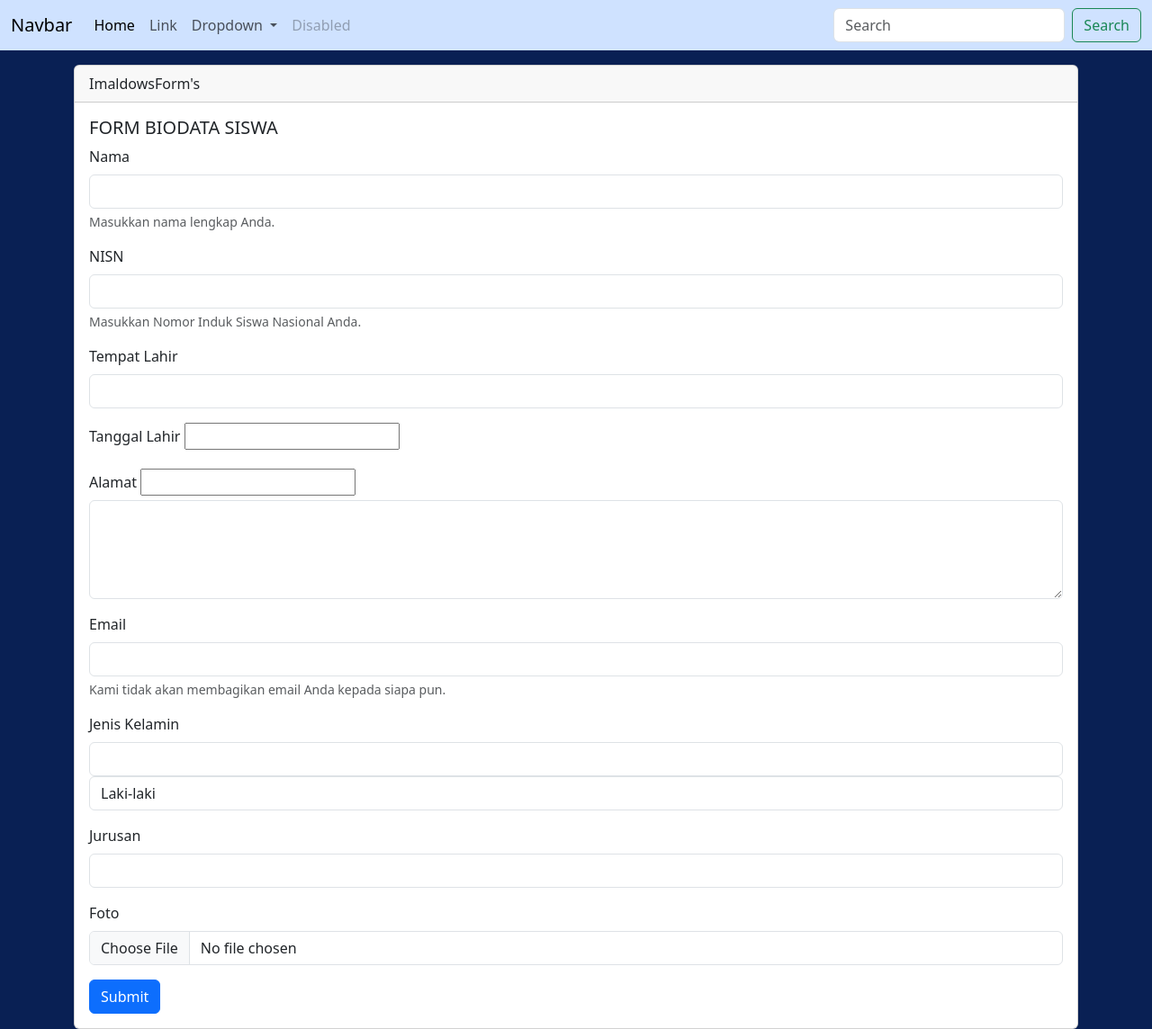
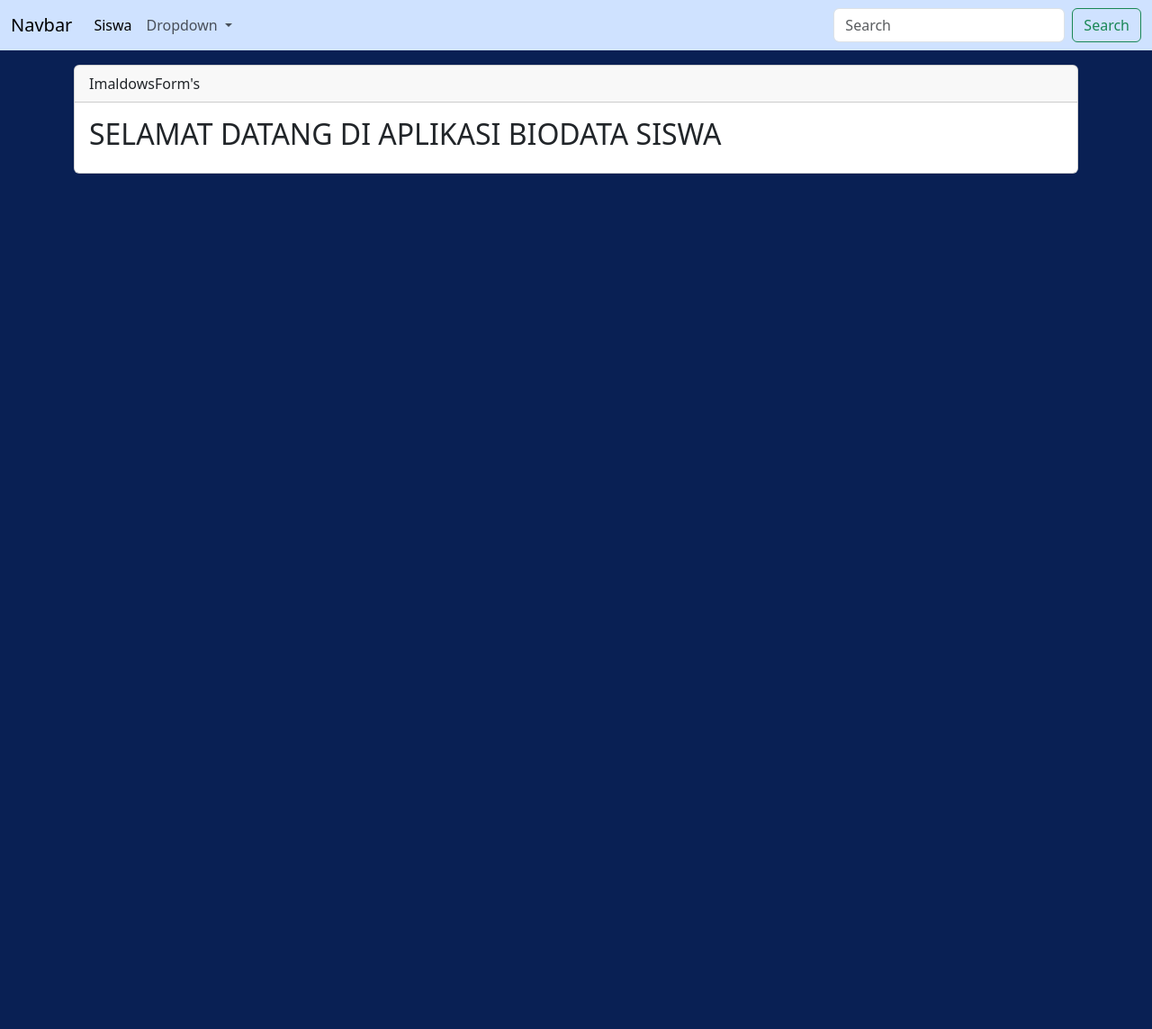
Before and after one commit to IMALDOWSKI/IS63, a PHP site: page /IS63/BIODATA/index.php in a window 1280 px wide. Shown: the whole page at 90% size. After the commit the page ends 193 px from the top, so only its background shows below. Run offline with PHP 8.4, Linux system fonts and the light colour scheme.

Commit message:
FILE BARU

```diff
--- a/BIODATA/index.php
+++ b/BIODATA/index.php
@@ -23,56 +23,9 @@
                         ImaldowsForm's
                     </div>
                     <div class="card-body">
-                        <h5 class="card-title">FORM BIODATA SISWA</h5>
-                        <form action="proses_tambah.php" method="POST" enctype="multipart/form-data">
-                            <div class="mb-3">
-                                <label for="inputNama" class="form-label">Nama</label>
-                                <input name="nama" type="text" class="form-control" id="inputNama" aria-describedby="namaHelp">
-                                <div id="namaHelp" class="form-text">Masukkan nama lengkap Anda.</div>
-                            </div>
-                            <div class="mb-3">
-                                <label for="inputNISN" class="form-label">NISN</label>
-                                <input name="nisn" class="form-control" id="inputNISN" aria-describedby="nisnHelp">
-                                <div id="nisnHelp" class="form-text">Masukkan Nomor Induk Siswa Nasional Anda.</div>
-                            </div>
-                            <div class="mb-3">
-                                <label for="inputTempatLahir" class="form-label">Tempat Lahir</label>
-                                <input name="tempat_lahir" class="form-control" id="inputTempatLahir">
-                            </div>
-                            <div class="mb-3">
-                                <label for="inputTanggalLahir" class="form-label">Tanggal Lahir</label>
-                                <input name="tanggal_lahir="form-control" id="inputTanggalLahir">
-                            </div>
-                            <div class="mb-3">
-                                <label for="inputAlamat" class="form-label">Alamat</label>
-                                <input name="alamat">
-                                <textarea class="form-control" id="inputAlamat" rows="4"></textarea>
-                            </div>
-                            <div class="mb-3">
-                                <label for="inputEmail" class="form-label">Email</label>
-                                <input name="email" class="form-control" id="inputEmail" aria-describedby="emailHelp">
-                                <div id="emailHelp" class="form-text">Kami tidak akan membagikan email Anda kepada siapa
-                                    pun.</div>
-                            </div>
-                            <div class="mb-3">
-                                <label for="inputJenisKelamin" class="form-label">Jenis Kelamin</label>
-                               <input name="jenis_kelamin" type="jenis_kelamin" class="form-control" id="inputJenisKelamin">
-                                <select class="form-control" id="inputJenisKelamin">
-                                    <option value="laki-laki">Laki-laki</option>
-                                    <option value="perempuan">Perempuan</option>
-                                </select>
-                            </div>
-                            <div class="mb-3">
-                                <label for="inputJurusan" class="form-label">Jurusan</label>
-                                <input name="jurusan" type="jurusan" class="form-control" id="inputJurusan">
+                        <h2 class="card-title">SELAMAT DATANG DI APLIKASI BIODATA SISWA</h2>
 
-                            </div>
-                            <div class="mb-3">
-                                <label for="inputFoto" class="form-label">Foto</label>
-                                <input name="foto" type="file" class="form-control" id="inputFoto" accept="image/*">
 
-                            </div>
-                            <button type="submit" class="btn btn-primary">Submit</button>
                         </form>
                     </div>
                 </div>
--- a/BIODATA/navbar.php
+++ b/BIODATA/navbar.php
@@ -7,10 +7,7 @@
     <div class="collapse navbar-collapse" id="navbarSupportedContent">
       <ul class="navbar-nav me-auto mb-2 mb-lg-0">
         <li class="nav-item">
-          <a class="nav-link active" aria-current="page" href="#">Home</a>
-        </li>
-        <li class="nav-item">
-          <a class="nav-link" href="#">Link</a>
+          <a class="nav-link active" aria-current="page" href="http://localhost/IS63/BIODATA/Siswa/proses_tambah.php">Siswa</a>
         </li>
         <li class="nav-item dropdown">
           <a class="nav-link dropdown-toggle" href="#" role="button" data-bs-toggle="dropdown" aria-expanded="false">
@@ -23,9 +20,7 @@
             <li><a class="dropdown-item" href="#">Something else here</a></li>
           </ul>
         </li>
-        <li class="nav-item">
-          <a class="nav-link disabled" aria-disabled="true">Disabled</a>
-        </li>
+
       </ul>
       <form class="d-flex" role="search">
         <input class="form-control me-2" type="search" placeholder="Search" aria-label="Search"/>
```
Also changed, not shown: biodata/siswa/form_tambah.php (added, +98 -0 lines), biodata/siswa/index.php (added, +74 -0 lines), biodata/siswa/proses_tambah.php (renamed from BIODATA/proses_tambah.php).
